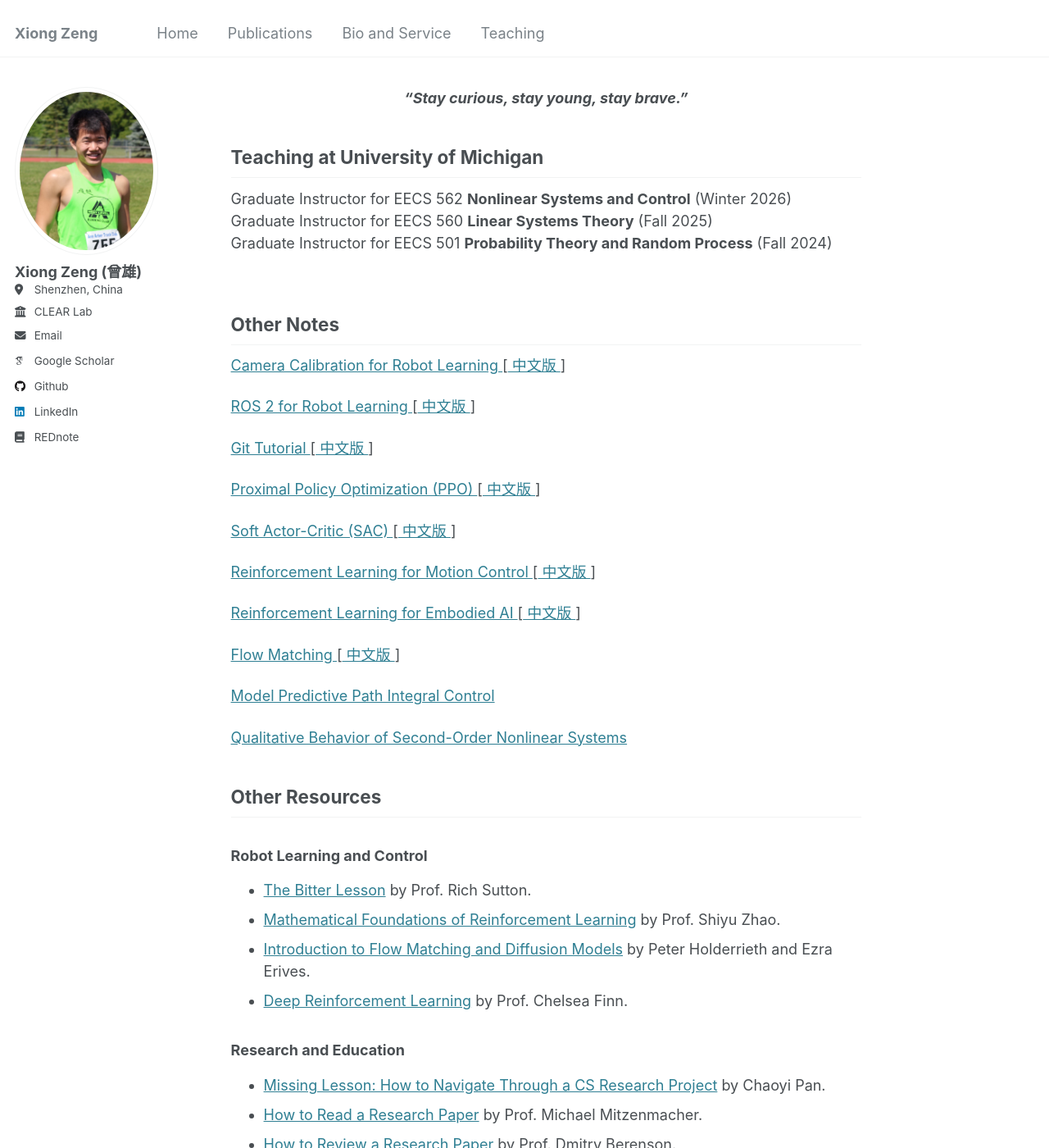
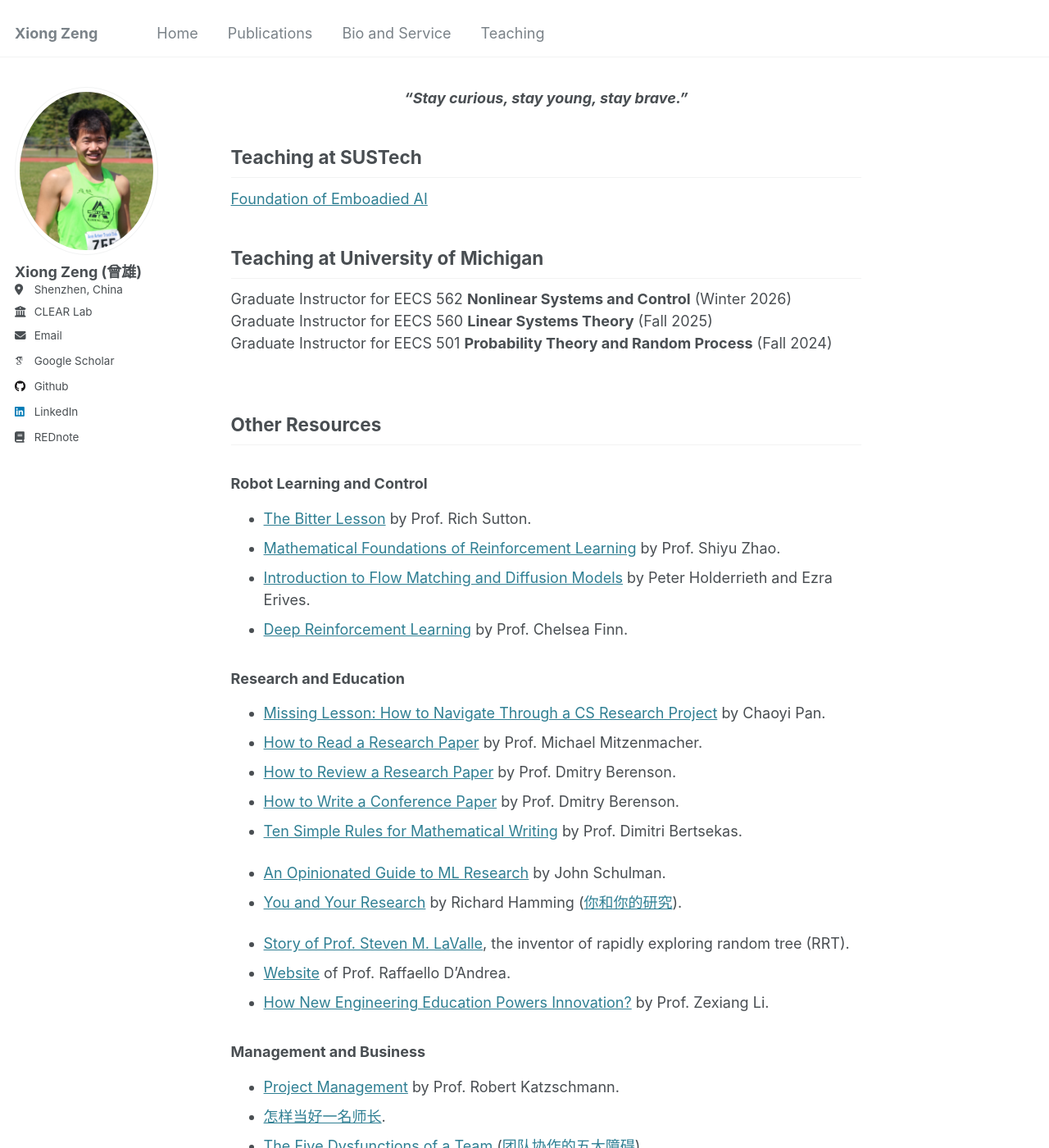
Before and after one commit to zengxiong111/zengxiong.github.io, a Jekyll site: the page built from _pages/teaching.md, in a window 1280 px wide and 1400 px high. Shown: the whole window at 82% size. Built offline with Jekyll 4.4.1, drawn with Linux system fonts in a browser that asks for light colours; some web fonts are replaced.

Commit message:
Update teaching.md

```diff
--- a/_pages/teaching.md
+++ b/_pages/teaching.md
@@ -8,6 +8,14 @@ redirect_from:
 
 <p align="center"><strong><em>“Stay curious, stay young, stay brave.”</em></strong></p>
 
+
+## Teaching at SUSTech
+
+<a href="https://zengxiong111.github.io/zengxiong.github.io/files/Robot_Camera_Calibration_Tutorial_EN.pdf"
+   target="_blank">
+  Foundation of Emboadied AI
+</a>
+
 ## Teaching at University of Michigan
 
 Graduate Instructor for EECS 562 **Nonlinear Systems and Control** (Winter 2026)<br>
@@ -15,88 +23,6 @@ Graduate Instructor for EECS 560 **Linear Systems Theory** (Fall 2025)<br>
 Graduate Instructor for EECS 501 **Probability Theory and Random Process** (Fall 2024)<br>
 &nbsp;
 
-
-## Other Notes
-
-
-
-
-
-<a href="https://zengxiong111.github.io/zengxiong.github.io/files/Robot_Camera_Calibration_Tutorial_EN.pdf"
-   target="_blank">
-  Camera Calibration for Robot Learning
-</a> [<a href="https://zengxiong111.github.io/zengxiong.github.io/files/Robot_Camera_Calibration_Tutorial_ZH.pdf"
-   target="_blank">
-  中文版
-</a>]
-
-<a href="https://zengxiong111.github.io/zengxiong.github.io/files/ROS2_Robot_Learning_Tutorial_EN.pdf"
-   target="_blank">
-  ROS 2 for Robot Learning
-</a> [<a href="https://zengxiong111.github.io/zengxiong.github.io/files/ROS2_Robot_Learning_Tutorial_ZH.pdf"
-   target="_blank">
-  中文版
-</a>]
-
-<a href="https://zengxiong111.github.io/zengxiong.github.io/files/Git_Tutorial_EN.pdf"
-   target="_blank">
-  Git Tutorial
-</a> [<a href="https://zengxiong111.github.io/zengxiong.github.io/files/Git_Tutorial_CN.pdf"
-   target="_blank">
-  中文版
-</a>]
-
-<a href="https://zengxiong111.github.io/zengxiong.github.io/files/PPO_Complete_Derivation_EN.pdf"
-   target="_blank">
- Proximal Policy Optimization (PPO)
-</a> [<a href="https://zengxiong111.github.io/zengxiong.github.io/files/PPO_Complete_Derivation_CN.pdf"
-   target="_blank">
-  中文版
-</a>]
-
-<a href="https://zengxiong111.github.io/zengxiong.github.io/files/SAC_Complete_Derivation_EN.pdf"
-   target="_blank">
-  Soft Actor-Critic (SAC)
-</a> [<a href="https://zengxiong111.github.io/zengxiong.github.io/files/SAC_Complete_Derivation_CN.pdf"
-   target="_blank">
-  中文版
-</a>]
-
-<a href="https://zengxiong111.github.io/zengxiong.github.io/files/Embodied_Motion_Control_RL_Tutorial_EN.pdf"
-   target="_blank">
-  Reinforcement Learning for Motion Control
-</a> [<a href="https://zengxiong111.github.io/zengxiong.github.io/files/Embodied_Motion_Control_RL_Tutorial_ZH.pdf"
-   target="_blank">
-  中文版
-</a>]
-
-<a href="https://zengxiong111.github.io/zengxiong.github.io/files/Embodied_RL_Tutorial_Full_EN.pdf"
-   target="_blank">
-  Reinforcement Learning for Embodied AI
-</a> [<a href="https://zengxiong111.github.io/zengxiong.github.io/files/Embodied_RL_Tutorial_Full_ZH.pdf"
-   target="_blank">
-  中文版
-</a>]
-
-<a href="https://zengxiong111.github.io/zengxiong.github.io/files/Flow_Matching_Step_by_Step_Derivation_EN.pdf"
-   target="_blank">
-  Flow Matching
-</a> [<a href="https://zengxiong111.github.io/zengxiong.github.io/files/Flow_Matching_CN.pdf"
-   target="_blank">
-  中文版
-</a>]
-
-
-
-<a href="https://zengxiong111.github.io/zengxiong.github.io/files/A_Tutorial_for_MPPI-s.pdf"
-   target="_blank">
-  Model Predictive Path Integral Control
-</a>
-
-<a href="https://zengxiong111.github.io/zengxiong.github.io/files/chapter2-noted.pdf"
-   target="_blank">
-Qualitative Behavior of Second-Order Nonlinear Systems
-</a>
 
 ## Other Resources
 
```
